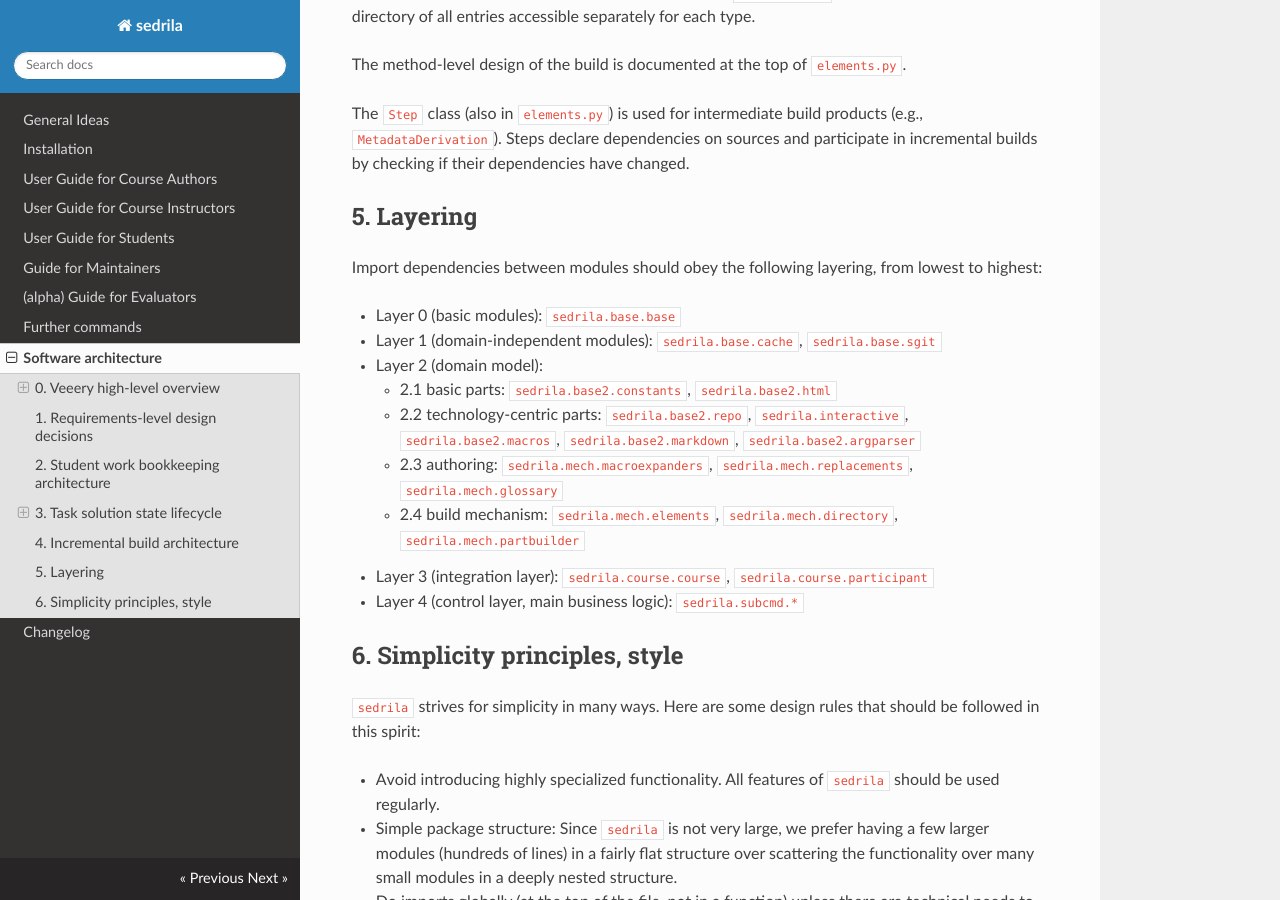
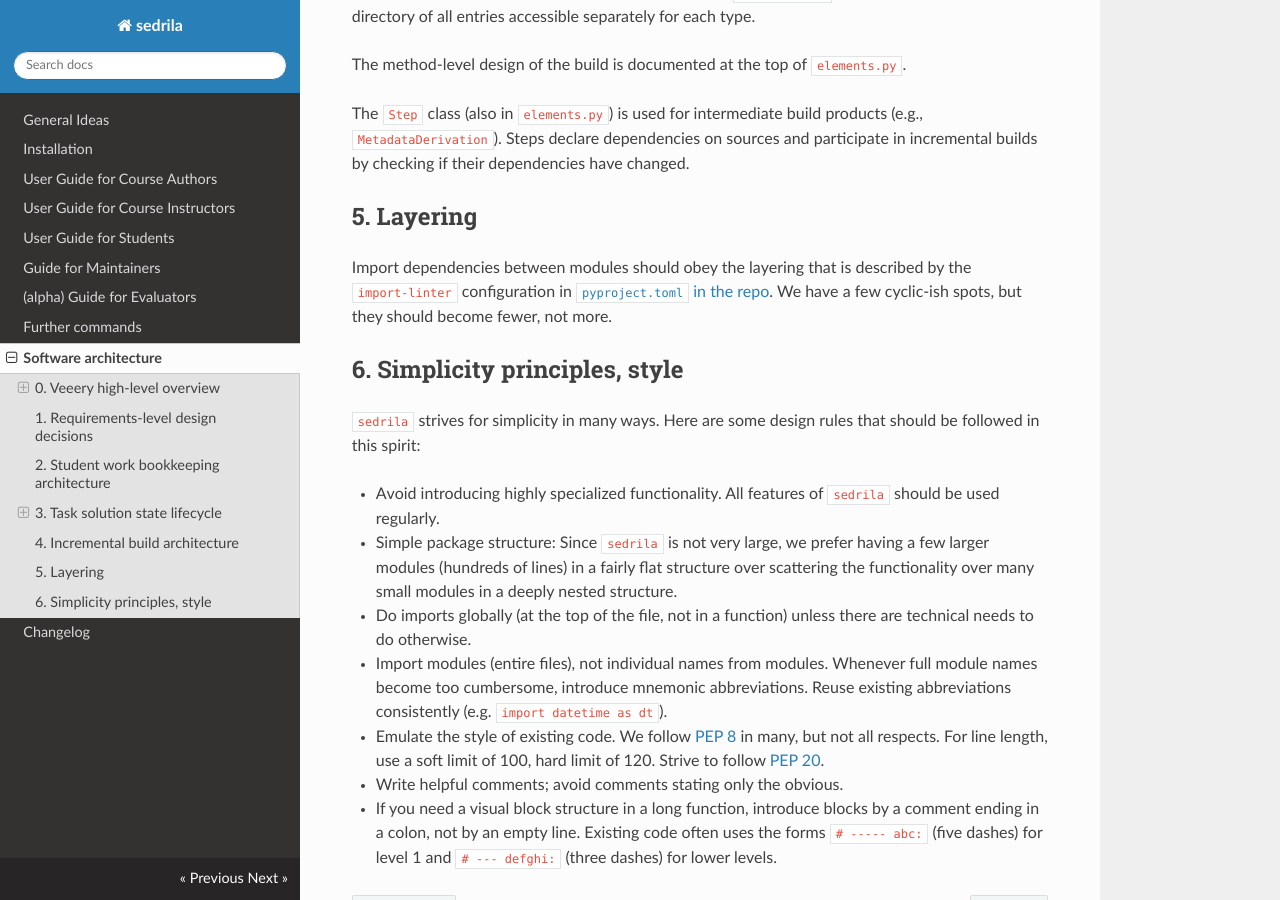
Before and after one commit to fubinf/sedrila, an MkDocs documentation site: the page built from docs/internal_notes.md, in a window 1280 px wide and 900 px high, scrolled down 4594 px. Built offline with MkDocs 1.6.1, drawn with Linux system fonts in a browser that asks for light colours; nearby versions of some CDN libraries; some of the changed text lies outside the part shown.

Commit message:
pyproject.toml etc.: documentation adjustments
pyproject.toml now declares the layering structure formally
for checking via the import-linter tool (new dev dependency)
Layering is no longer described elsewhere.

```diff
--- a/docs/internal_notes.md
+++ b/docs/internal_notes.md
@@ -140,7 +140,7 @@ A task is **submittable** if it exists AND is not in state `ACCEPT` AND has `rem
 
 ### LC1: `sedrila student` prepares list of submittable tasks
 
-The `sedrila student` submission command (see `subcmd/student.py:cmd_prepare`):
+The `sedrila student` submission command (see `cmd/student.py:cmd_prepare`):
 - determines each task's state from the commit history,
 - finds all worktime entries in the commit history,
 - reads the existing `submission.yaml`, ignoring entries for non-submittable tasks
@@ -156,14 +156,14 @@ and re-added as `NOCHECK` if eligible. Non-submittable tasks are also removed by
 ### LC2: student selects tasks for submission
 
 sedrila then starts the webapp in which the student can toggle submittable tasks between
-`CHECK` and `NONCHECK` (see `subcmd/student.py:cmd_webapp`), each time persisting `submission.yaml`.
+`CHECK` and `NONCHECK` (see `cmd/student.py:cmd_webapp`), each time persisting `submission.yaml`.
 The student commits the resulting `submission.yaml`.
 Note that sedrila cannot keep the student from modifying `submission.yaml` arbitrarily before the commit.
 
 
 ### LC3: `sedrila instructor` cleans up `submission.yaml`
 
-`sedrila instructor` (see `subcmd/instructor.py:prepare_workdir`) treats `submission.yaml`
+`sedrila instructor` (see `cmd/instructor.py:prepare_workdir`) treats `submission.yaml`
 as untrusted when in state `SUBMISSION_STATE_FRESH` (i.e. the most recent commit that touches
 `submission.yaml` used the message `"submission.yaml"`, meaning it is a student submission commit).
 In this state, sedrila removes all entries with a mark other than `CHECK` and persists the result,
@@ -231,18 +231,10 @@ and participate in incremental builds by checking if their dependencies have cha
 
 ## 5. Layering
 
-Import dependencies between modules should obey the following layering,
-from lowest to highest:
-
-- Layer 0 (basic modules): `sedrila.base.base`
-- Layer 1 (domain-independent modules): `sedrila.base.cache`, `sedrila.base.sgit`
-- Layer 2 (domain model):
-    - 2.1 basic parts: `sedrila.base2.constants`, `sedrila.base2.html`
-    - 2.2 technology-centric parts: `sedrila.base2.repo`, `sedrila.interactive`, `sedrila.base2.macros`, `sedrila.base2.markdown`, `sedrila.base2.argparser`
-    - 2.3 authoring: `sedrila.mech.macroexpanders`, `sedrila.mech.replacements`, `sedrila.mech.glossary`
-    - 2.4 build mechanism: `sedrila.mech.elements`, `sedrila.mech.directory`, `sedrila.mech.partbuilder`
-- Layer 3 (integration layer): `sedrila.course.course`, `sedrila.course.participant`
-- Layer 4 (control layer, main business logic): `sedrila.subcmd.*`
+Import dependencies between modules should obey the layering that is described by the
+`import-linter` configuration in
+[`pyproject.toml` in the repo](https://github.com/fubinf/sedrila/blob/main/pyproject.toml).
+We have a few cyclic-ish spots, but they should become fewer, not more.
 
 
 ## 6. Simplicity principles, style
```
Also changed, not shown: AGENTS.md (+5 -27 lines), README.md (+2 -31 lines), docs/changelog.md (+2 -0 lines), pyproject.toml (+46 -11 lines).
